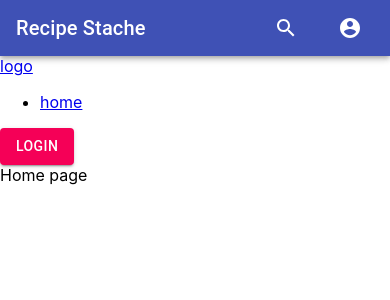
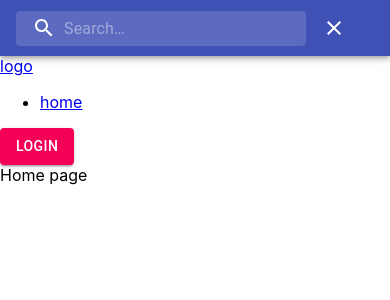
Before and after one commit to joshua-montanari/recipe-stache, a React (Create React App) app in the folder Client/: page / in a window 390 px wide. Both pictures are taken after a click on the button 286 px from the left and 28 px from the top of the page. Shown: the top 300 px of the page. Built offline with nearby package versions, Linux system fonts and the light colour scheme; no server answers.

Commit message:
fully working app bar with mobile search

```diff
--- a/Client/src/Components/Navbar/AppBar.js
+++ b/Client/src/Components/Navbar/AppBar.js
@@ -1,14 +1,10 @@
-import React, { useEffect, useState, useContext } from 'react';
+import React, { useState, useContext } from 'react';
 import { fade, makeStyles, useTheme } from '@material-ui/core/styles';
 import AppBar from '@material-ui/core/AppBar';
 import Toolbar from '@material-ui/core/Toolbar';
 import Typography from '@material-ui/core/Typography';
 import IconButton from '@material-ui/core/IconButton';
-import MenuIcon from '@material-ui/icons/Menu';
 import AccountCircle from '@material-ui/icons/AccountCircle';
-import Switch from '@material-ui/core/Switch';
-import FormControlLabel from '@material-ui/core/FormControlLabel';
-import FormGroup from '@material-ui/core/FormGroup';
 import MenuItem from '@material-ui/core/MenuItem';
 import Menu from '@material-ui/core/Menu';
 import { withRouter } from 'react-router-dom'
@@ -45,6 +41,27 @@ const useStyles = makeStyles((theme) => ({
       width: 'auto',
     },
   },
+  mobileSearch: {
+    position: 'relative',
+    borderRadius: theme.shape.borderRadius,
+    backgroundColor: fade(theme.palette.common.white, 0.15),
+    '&:hover': {
+      backgroundColor: fade(theme.palette.common.white, 0.25),
+    },
+    marginRight: theme.spacing(2),
+    marginLeft: 0,
+    width: '100%',
+    [theme.breakpoints.up('sm')]: {
+      marginLeft: theme.spacing(3),
+    },
+  },
+  close: {
+    float: 'right',
+    cursor: 'pointer',
+  },
+  full: {
+    width: '100%'
+  },
   searchIcon: {
     padding: theme.spacing(0, 2),
     height: '100%',
@@ -74,20 +91,14 @@ const useStyles = makeStyles((theme) => ({
 
 const Header = (props) => {
   const {userData, setUserData} = useContext(UserContext)
-
   const { history } = props
   const classes = useStyles();
-  const [auth, setAuth] = useState(true);
   const [mobileSearch, setMobileSearch] = useState(false)
   const [anchorEl, setAnchorEl] = useState(null);
   const open = Boolean(anchorEl);
   const theme = useTheme()
   //*responds true if screen size is 'sm' or smaller
   const isMobile = useMediaQuery(theme.breakpoints.down('xs'))
-
-  const handleChange = (event) => {
-    setAuth(event.target.checked);
-  };
 
   const logout = (pageURL) => {
     //on logout, sets user context to undefined and deletes the jwt from local storage
@@ -115,18 +126,37 @@ const Header = (props) => {
     setMobileSearch(!mobileSearch)
   }
 
-  useEffect( () => {
-    if(getCookie('jwt') !== ''){
-      setAuth(true)
-    }else{
-      setAuth(false)
-    }
-  }, [])
-
   return (
     <div className={classes.root}>
       <AppBar position="static">
         <Toolbar>
+          {mobileSearch ? (
+            <>
+              <div className={classes.mobileSearch}>
+                <div className={classes.searchIcon}>
+                  <SearchIcon />
+                </div>
+                <InputBase
+                  placeholder="Search…"
+                  classes={{
+                    root: classes.inputRoot,
+                    input: classes.inputInput,
+                  }}
+                  inputProps={{ 'aria-label': 'search' }}
+                />
+              </div>
+              <IconButton
+                edge="start"
+                className={classes.menuButton}
+                color="inherit"
+                aria-label="menu"
+                onClick={handleMobileSearch}
+              >
+                <CloseIcon className={classes.close}/>
+              </IconButton>
+            </>
+          ):(
+            <>
               <Typography variant="h6" className={classes.title}>
                 Recipe Stache
               </Typography>
@@ -138,8 +168,9 @@ const Header = (props) => {
                       className={classes.menuButton}
                       color="inherit"
                       aria-label="menu"
+                      onClick={handleMobileSearch}
                     >
-                        <SearchIcon onClick={handleMobileSearch} />
+                      <SearchIcon />
                      </IconButton>
                   </>
                 ):(
@@ -158,11 +189,8 @@ const Header = (props) => {
                       />
                     </div>
                   </>
-                )
-              }
-
+                )}
               </div>
-
               <div>
                 <IconButton
                   aria-label="account of current user"
@@ -194,13 +222,15 @@ const Header = (props) => {
                       <MenuItem onClick={() => handleMenuClick('/')}>My Recipes</MenuItem>
                       <MenuItem onClick={() => logout('/')}>Logout</MenuItem>
                     </>
-                  ): (
+                  ):(
                     <>
                       <MenuItem onClick={() => handleMenuClick('/login')}>Login</MenuItem>
                     </>
-                  ) }
+                  )}
                 </Menu>
               </div>
+              </>
+          )}
         </Toolbar>
       </AppBar>
     </div>
```
Lines whose indentation alone changed are shown as unchanged.
